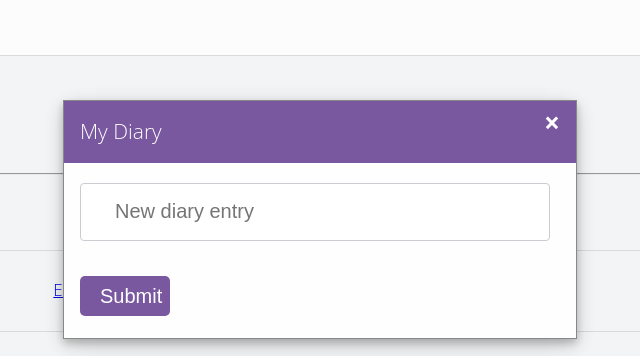
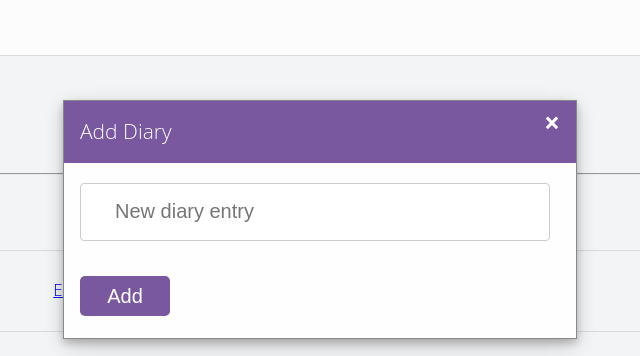
Before and after one commit to kakaemma/MyDairyPro, a plain HTML site: page UI/dashboard.html in a window 1280 px wide. Both pictures are taken after a click on the link "Add Entry". Shown: the top 356 px of the page, 320-960 px from the left. Drawn offline with Linux system fonts and the light colour scheme.

Commit message:
Update button on dashboard

```diff
--- a/UI/dashboard.html
+++ b/UI/dashboard.html
@@ -79,14 +79,14 @@
             <div class="modal_content">
                 <div class="modal_header">
                     <span class="close"><a href="" style="text-decoration: none; color: #ffffff">&times;</a></span>
-                    <h2>My Diary</h2>
+                    <h2>Add Diary</h2>
                 </div>
                 <div class="modal_body" style="padding-top: 20px;">
                     <form action="" name="addentry" method="POST">
                         <div class="form-group">
                             <input type="text" name="newdiary" class="formField" placeholder="New diary entry " />
                         </div>
-                        <button class="button button_dash" name="entry_btn">Submit</button>
+                        <button class="button button_dash" name="entry_btn">Add</button>
 
                     </form>
                 </div>
```
